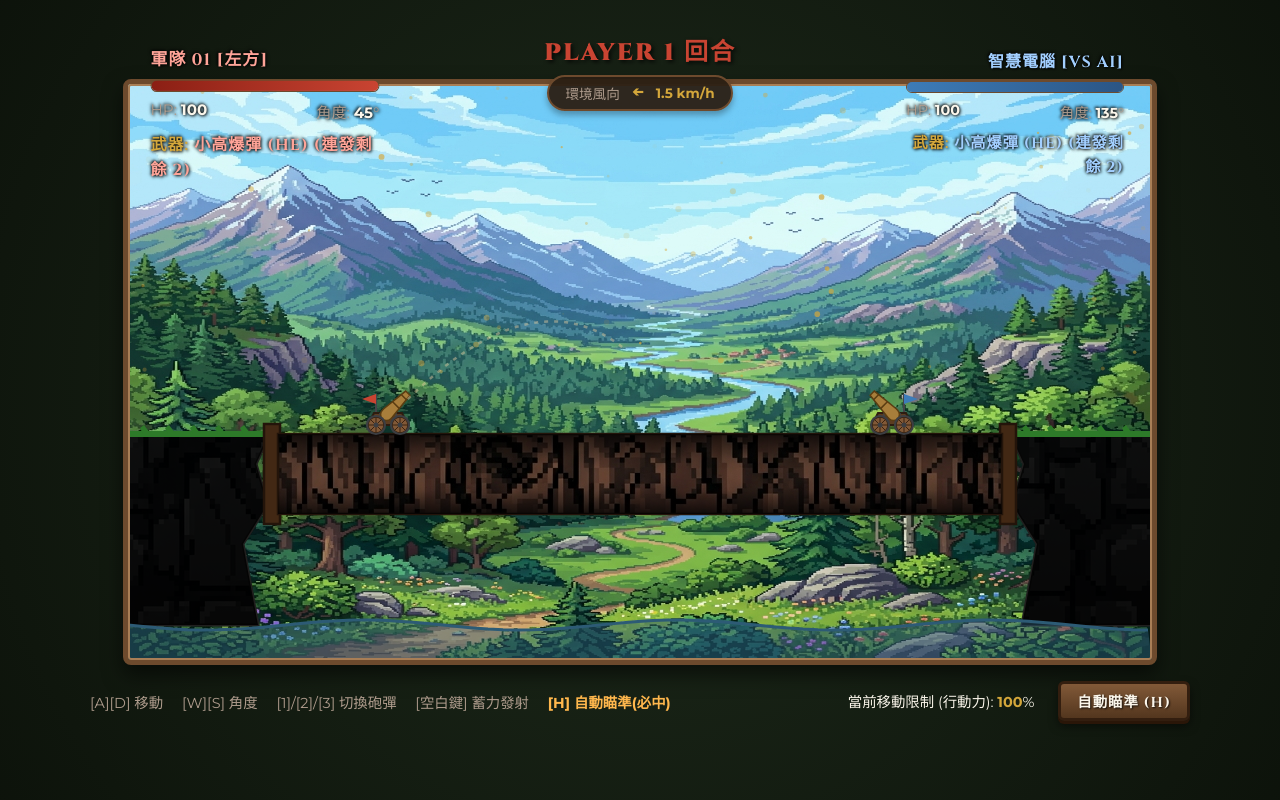
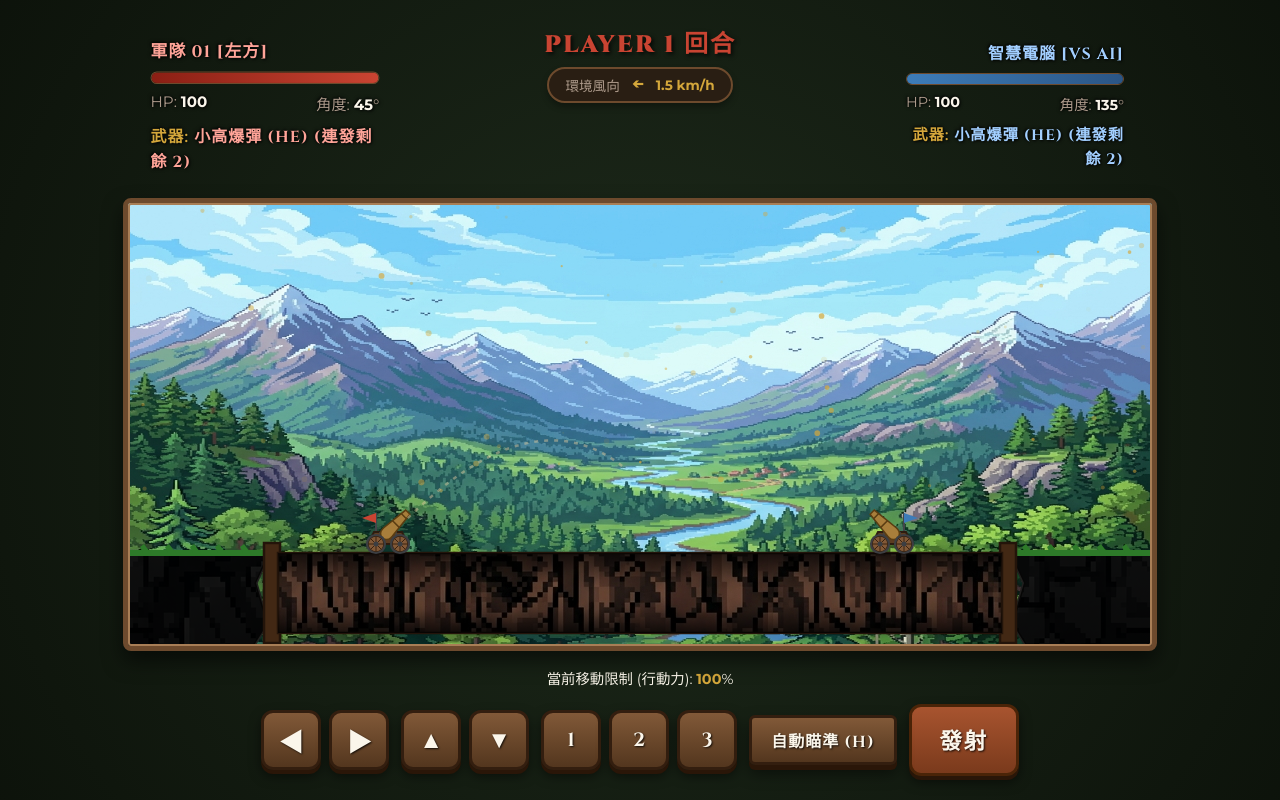
Before and after one commit to yesaymini-ship-it/wooden-duel, a plain HTML site: page index.html in a window 1280 px wide. Both pictures are taken after a click on the button "單人對抗電腦 (VS AI)". Drawn offline with Linux system fonts and the light colour scheme; no server answers.

Commit message:
手機版加上觸控按鈕

```diff
--- a/game.js
+++ b/game.js
@@ -355,6 +355,46 @@ window.onload = function() {
         });
     }
 
+    // --- 觸控按鈕（手機） ---
+    // 按住型：按住操作、放開停止；直接操作 keys 狀態，與按住鍵盤完全一樣
+    function bindHoldButton(id, onPress, onRelease) {
+        const btn = document.getElementById(id);
+        if (!btn) return;
+        const press = function(e) {
+            e.preventDefault();
+            onPress();
+        };
+        const release = function(e) {
+            e.preventDefault();
+            onRelease();
+        };
+        btn.addEventListener('touchstart', press, { passive: false });
+        btn.addEventListener('touchend', release, { passive: false });
+        btn.addEventListener('touchcancel', release, { passive: false });
+        btn.addEventListener('mousedown', press);
+        btn.addEventListener('mouseup', release);
+        btn.addEventListener('mouseleave', release);
+        btn.addEventListener('contextmenu', function(e) { e.preventDefault(); });
+    }
+    // 點按型：點一下執行一次
+    function bindTapButton(id, onTap) {
+        const btn = document.getElementById(id);
+        if (!btn) return;
+        btn.addEventListener('click', function(e) {
+            e.preventDefault();
+            onTap();
+        });
+    }
+
+    bindHoldButton('touch-left', function() { if (canAcceptInput()) keys.a = true; }, function() { keys.a = false; });
+    bindHoldButton('touch-right', function() { if (canAcceptInput()) keys.d = true; }, function() { keys.d = false; });
+    bindHoldButton('touch-up', function() { if (canAcceptInput()) keys.w = true; }, function() { keys.w = false; });
+    bindHoldButton('touch-down', function() { if (canAcceptInput()) keys.s = true; }, function() { keys.s = false; });
+    bindHoldButton('touch-fire', function() { startCharging(); }, function() { releaseFire(); });
+    bindTapButton('touch-w1', function() { selectWeapon(1); });
+    bindTapButton('touch-w2', function() { selectWeapon(2); });
+    bindTapButton('touch-w3', function() { selectWeapon(3); });
+
     // 鍵盤事件監聽
     window.addEventListener('keydown', handleKeyDown);
     window.addEventListener('keyup', handleKeyUp);
@@ -425,6 +465,58 @@ function switchScreen(screenId) {
     document.getElementById(screenId).classList.add('active');
 }
 
+// --- 鍵盤／觸控共用輸入邏輯 ---
+// 觸控按鈕直接操作同一個 keys 狀態，行為與按住鍵盤完全一樣
+function canAcceptInput() {
+    if (isAutoAiming) return false;
+    if (gameMode === 'PVE' && currentPlayer === 2) return false; // 電腦回合禁止手動輸入
+    return gameState === STATES.PLAYING || gameState === STATES.CHARGING;
+}
+
+// 切換砲彈（鍵盤 1／2／3 與觸控按鈕共用）
+function selectWeapon(n) {
+    if (!canAcceptInput() || gameState !== STATES.PLAYING) return;
+    const activePlayer = currentPlayer === 1 ? player1 : player2;
+    if (n === 1) {
+        activePlayer.selectedWeapon = 1;
+        updateHUD();
+        createMuzzleFlash(activePlayer.x, activePlayer.y - 10, activePlayer.angle, activePlayer.color);
+    } else if (n === 2) {
+        activePlayer.selectedWeapon = 2;
+        updateHUD();
+        createMuzzleFlash(activePlayer.x, activePlayer.y - 10, activePlayer.angle, COLORS.yellow);
+    } else if (n === 3) {
+        if (activePlayer.doubleUses > 0) {
+            activePlayer.useDouble = !activePlayer.useDouble;
+            updateHUD();
+            createMuzzleFlash(activePlayer.x, activePlayer.y - 10, activePlayer.angle, COLORS.magenta);
+        }
+    }
+}
+
+// 開始蓄力（鍵盤空白鍵與觸控「發射」按鈕共用）
+function startCharging() {
+    if (!canAcceptInput() || gameState !== STATES.PLAYING) return;
+    keys.space = true;
+    gameState = STATES.CHARGING;
+    chargePower = 0;
+    document.getElementById('power-overlay').style.display = 'flex';
+}
+
+// 放開發射（放開空白鍵與放開觸控「發射」按鈕共用）
+function releaseFire() {
+    if (isAutoAiming) {
+        keys.space = false;
+        return;
+    }
+    if (gameState !== STATES.CHARGING) {
+        keys.space = false;
+        return;
+    }
+    keys.space = false;
+    fireProjectile();
+}
+
 // --- 輸入處理 ---
 function handleKeyDown(e) {
     if (isAutoAiming) return;
@@ -443,29 +535,10 @@ function handleKeyDown(e) {
         return;
     }
 
-    // 武器切換 (按鍵 1 與 2)
-    if (e.key === '1' && gameState === STATES.PLAYING) {
-        const activePlayer = currentPlayer === 1 ? player1 : player2;
-        activePlayer.selectedWeapon = 1;
-        updateHUD();
-        // 播放切換音效粒子或發光
-        createMuzzleFlash(activePlayer.x, activePlayer.y - 10, activePlayer.angle, activePlayer.color);
-    }
-    if (e.key === '2' && gameState === STATES.PLAYING) {
-        const activePlayer = currentPlayer === 1 ? player1 : player2;
-        activePlayer.selectedWeapon = 2;
-        updateHUD();
-        // 播放切換音效粒子
-        createMuzzleFlash(activePlayer.x, activePlayer.y - 10, activePlayer.angle, COLORS.yellow);
-    }
-    if (e.key === '3' && gameState === STATES.PLAYING) {
-        const activePlayer = currentPlayer === 1 ? player1 : player2;
-        if (activePlayer.doubleUses > 0) {
-            activePlayer.useDouble = !activePlayer.useDouble;
-            updateHUD();
-            createMuzzleFlash(activePlayer.x, activePlayer.y - 10, activePlayer.angle, COLORS.magenta);
-        }
-    }
+    // 武器切換 (按鍵 1、2、3，與觸控按鈕共用 selectWeapon)
+    if (e.key === '1') selectWeapon(1);
+    if (e.key === '2') selectWeapon(2);
+    if (e.key === '3') selectWeapon(3);
 
     if (e.key === 'a' || e.key === 'A' || e.key === 'ArrowLeft') {
         e.preventDefault();
@@ -484,12 +557,9 @@ function handleKeyDown(e) {
         keys.s = true;
     }
 
-    if (e.code === 'Space' && gameState === STATES.PLAYING) {
+    if (e.code === 'Space') {
         e.preventDefault();
-        keys.space = true;
-        gameState = STATES.CHARGING;
-        chargePower = 0;
-        document.getElementById('power-overlay').style.display = 'flex';
+        startCharging();
     }
 }
 
@@ -506,9 +576,8 @@ function handleKeyUp(e) {
     if (e.key === 'w' || e.key === 'W' || e.key === 'ArrowUp') keys.w = false;
     if (e.key === 's' || e.key === 'S' || e.key === 'ArrowDown') keys.s = false;
 
-    if (e.code === 'Space' && gameState === STATES.CHARGING) {
-        keys.space = false;
-        fireProjectile();
+    if (e.code === 'Space') {
+        releaseFire();
     }
 }
 
--- a/index.html
+++ b/index.html
@@ -26,6 +26,7 @@
                 <li>📐 <b>調整角度</b>：使用 <kbd>W</kbd> / <kbd>S</kbd> 鍵上下旋轉砲管。</li>
                 <li>⚔️ <b>切換砲彈</b>：按數字鍵 <kbd>1</kbd>（小高爆彈）或 <kbd>2</kbd>（大裂地彈），或 <kbd>3</kbd>（連發雙彈，每局2次）。</li>
                 <li>⚡ <b>調整力道</b>：使用 <kbd>Space</kbd> 鍵蓄力，釋放後發射砲彈！</li>
+                <li>📱 <b>手機操作</b>：用遊戲畫面下方的觸控按鈕移動、調角度、切換砲彈與蓄力發射。</li>
                 <li>💨 <b>風向影響</b>：注意畫面上方的動態風向，風會影響砲彈拋物線。</li>
                 <li>💥 <b>勝利條件</b>：擊中對手扣除 HP 歸零，或**利用大砲彈在獨木橋挖洞使對手墜落谷底**！</li>
             </ul>
@@ -130,8 +131,26 @@
             </div>
             <div class="current-player-action">
                 當前移動限制 (行動力): <span id="fuel-value">100</span>%
-                <button id="auto-aim-btn" class="wood-btn" style="width: auto; padding: 0.4rem 1rem; margin-left: 20px; font-size: 0.9rem; letter-spacing: 1px; box-shadow: 0 3px 0px #2a1608, 0 5px 10px rgba(0,0,0,0.5);">自動瞄準 (H)</button>
             </div>
+        </div>
+
+        <!-- 手機觸控按鈕（觸控裝置才顯示，桌機隱藏） -->
+        <div class="touch-controls">
+            <div class="touch-group">
+                <button id="touch-left" class="touch-btn" type="button" aria-label="向左移動">◀</button>
+                <button id="touch-right" class="touch-btn" type="button" aria-label="向右移動">▶</button>
+            </div>
+            <div class="touch-group">
+                <button id="touch-up" class="touch-btn" type="button" aria-label="角度上調">▲</button>
+                <button id="touch-down" class="touch-btn" type="button" aria-label="角度下調">▼</button>
+            </div>
+            <div class="touch-group">
+                <button id="touch-w1" class="touch-btn touch-weapon" type="button" aria-label="小高爆彈">1</button>
+                <button id="touch-w2" class="touch-btn touch-weapon" type="button" aria-label="大裂地彈">2</button>
+                <button id="touch-w3" class="touch-btn touch-weapon" type="button" aria-label="連發雙彈">3</button>
+            </div>
+            <button id="auto-aim-btn" class="wood-btn touch-aim" type="button">自動瞄準 (H)</button>
+            <button id="touch-fire" class="touch-btn touch-fire" type="button">發射</button>
         </div>
     </div>
 
--- a/style.css
+++ b/style.css
@@ -558,3 +558,88 @@ kbd {
     color: var(--accent-gold);
     font-weight: 700;
 }
+
+/* --- 手機觸控按鈕 --- */
+.touch-controls {
+    display: none; /* 桌機預設隱藏 */
+    width: 100%;
+    max-width: 1100px;
+    margin-top: 1rem;
+    flex-wrap: wrap;
+    align-items: center;
+    justify-content: center;
+    gap: 0.75rem;
+}
+
+.touch-group {
+    display: flex;
+    gap: 0.5rem;
+}
+
+.touch-btn {
+    min-width: 60px;
+    min-height: 60px;
+    font-size: 1.5rem;
+    font-weight: 700;
+    color: var(--text-primary);
+    background: linear-gradient(180deg, #815938, #53361e);
+    border: 3px solid #331e0f;
+    border-radius: 12px;
+    box-shadow: 0 4px 0px #2a1608, 0 6px 12px rgba(0,0,0,0.5);
+    text-shadow: 1px 1px 2px rgba(0,0,0,0.8);
+    cursor: pointer;
+    touch-action: none; /* 防止點按時捲動或縮放 */
+    -webkit-user-select: none;
+    user-select: none;
+    -webkit-tap-highlight-color: transparent;
+}
+
+.touch-btn:active {
+    transform: translateY(3px);
+    box-shadow: 0 1px 0px #2a1608, 0 3px 6px rgba(0,0,0,0.5);
+    background: linear-gradient(180deg, #946945, #614127);
+}
+
+.touch-weapon {
+    font-family: 'Cinzel', serif;
+    font-size: 1.2rem;
+}
+
+.touch-fire {
+    min-width: 110px;
+    min-height: 72px;
+    font-size: 1.4rem;
+    font-family: 'Cinzel', serif;
+    letter-spacing: 2px;
+    background: linear-gradient(180deg, #a8542f, #7a3a1c);
+    border-color: #4a2408;
+}
+
+.touch-aim {
+    width: auto;
+    padding: 0.6rem 1.2rem;
+    font-size: 1rem;
+    letter-spacing: 1px;
+}
+
+/* 觸控裝置才顯示觸控按鈕、隱藏鍵盤提示；桌機保持原樣 */
+@media (hover: none), (pointer: coarse) {
+    .touch-controls {
+        display: flex;
+    }
+    .control-help {
+        display: none;
+    }
+    .hud-bottom {
+        justify-content: center;
+    }
+    #game-screen {
+        justify-content: flex-start;
+        overflow-y: auto;
+    }
+    .hud-top {
+        position: static;
+        transform: none;
+        margin-bottom: 0.75rem;
+    }
+}
```
